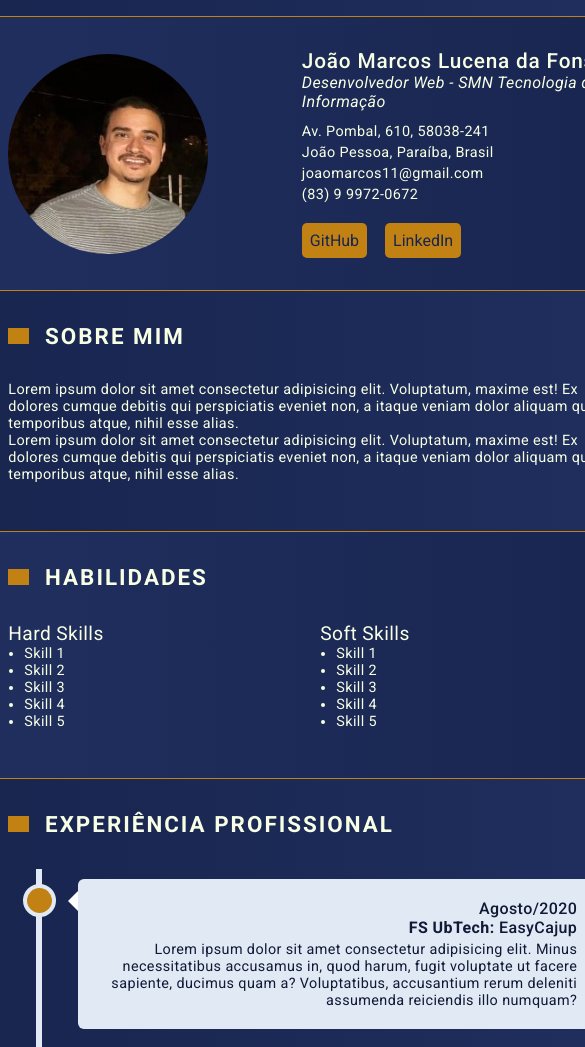
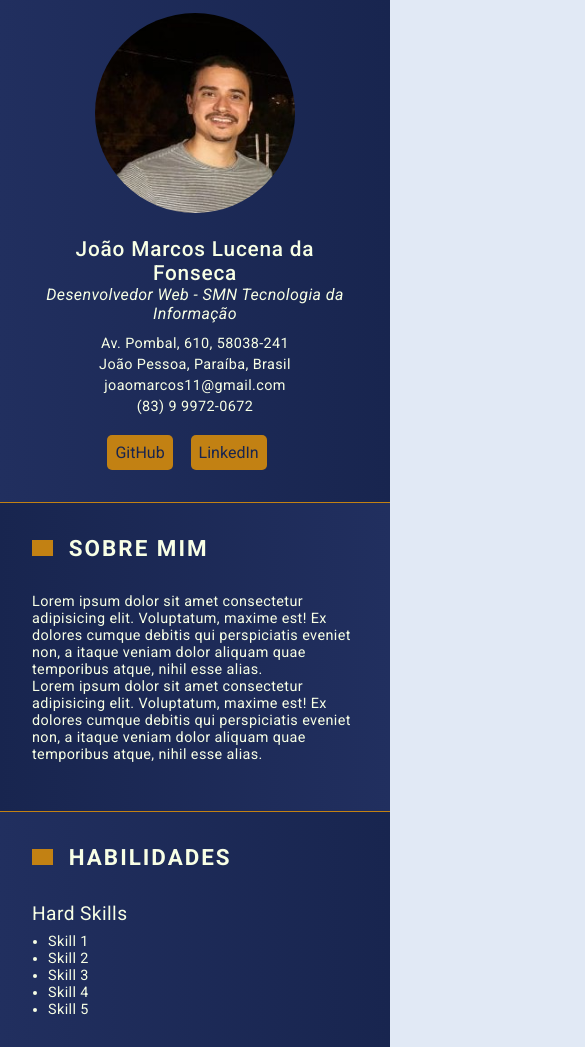
Before and after one commit to joaomarcos11/curriculum-jquery, a plain HTML site: page index.html in a window 390 px wide. Shown: the part 119-1166 px from the top of the page, 585 px wide, since content can reach past the window. Drawn offline with Linux system fonts and the light colour scheme.

Commit message:
D04: aplicando media queries

```diff
--- a/styles/global.css
+++ b/styles/global.css
@@ -5,7 +5,14 @@
 }
 
 :root{
-  /* ToDo Fazer Linear Gradiente entre as sections */
+  /* breakpoints */
+
+  --breakpoint-sm: 576px;
+  --breakpoint-md: 916px;
+  --breakpoint-lg: 1058px;
+  --breakpoint-xl: 1303px;
+
+
 
   /* variaveis */
 
@@ -56,38 +63,10 @@
   --btn-text: #18254F;
 
   /* *** FIM TEMA AZUL *** */
-
-
-  /* *** TEMA TESTE *** */
-
-  /* --bg-primary: #E9F5D0; */
-
-  /* --bg-secondary: #68BA61;
-  --bg-terciary: #62D17A; */
-  /* --bg-terciary: #66C47B; */
-
-  /* --bg-footer: #928DF7;
-
-  --bg-menu: #928DF7;
-  --text-menu: #F8FFE5; */
-
-  /* --text-primary: 	#E9F5D0;
-  --heading-primary: 	#E9F5D0;
-  --heading-secondary: 	#E9F5D0; */
-
-  /* --dot-clr: 	#0e1111; */
-
-  /* --baloon-clr: #928DF7;
-  --circle-clr: #66C47B;
-  --border-circle: #928DF7;
-
-  --btn-primary: #928DF7; */
-
-  /* *** FIM TEMA TESTE *** */
-
 }
 
-@media(min-width: 1080px){
+/* @media(min-width: 1080px){ */
+@media(min-width: 721px){
   html{
       /* 1rem = 10px */
       font-size:62.5%;
--- a/styles/index.css
+++ b/styles/index.css
@@ -20,14 +20,24 @@ body {
 }
 
 .page-container nav {
-  height: 24rem;
-  min-width: 30rem;
+  height: 27rem;
+  /* min-height: 27rem; */
+
+  /* BreakPoint 1303px */
+  /* height: 30rem;  */
+  /* BreakPoint 1058px */
+  /* height: 32rem;  */
+
+
+
+  /* min-width: 30rem; */
   width: 25%;
+
+
   display: flex;
   flex-direction: column;
   padding: 2rem;
-  /* margin-right: 4rem; */
-  margin-right: 3%;
+  margin-right: 2%;
   background-color: var(--bg-menu);
 }
 
@@ -36,7 +46,7 @@ body {
 }
 
 .page-container nav li {
-  margin: 1rem auto;
+  margin: 1.5rem auto;
   text-align: center;
   /* border: 0.5px solid red; */
 }
@@ -51,20 +61,17 @@ body {
 }
 
 .page-container nav a:hover {
-  /* ToDo testar */
   color: var(--text-menu);
   font-weight: 400;
 }
 
 .page-container main {
-  /* background-color: grey; */
-  width: 72%;
-  min-width: 86rem;
+  width: 73%;
+  /* min-width: 86rem; */
 }
 
 .page-container main h1 {
   background-image: linear-gradient(to right, var(--bg-secondary), var(--bg-terciary));
-  /* background-color: var(--bg-secondary); */
   font-size: 4.2rem;
   color: var(--heading-primary);
   text-transform: uppercase;
@@ -76,7 +83,6 @@ body {
 
 /* PERSONAL INFO */
 .page-container #personal-info {
-  /* background-color: var(--bg-terciary); */
   background-image: linear-gradient(to right, var(--bg-terciary), var(--bg-secondary));
 
   display: flex;
@@ -90,8 +96,26 @@ body {
 
 .page-container #personal-info img {
   border-radius: 50%;
+
   height: 25rem;
-  width: 25em;
+  width: 25rem;
+
+  /* width: 35%;
+  height: auto;
+  margin-right : auto;
+  margin-left : auto;
+
+  min-width : 20rem;
+  max-width : 25rem;
+
+  min-height: 20rem;
+  max-height: 25rem; */
+
+  /* width: 35%;
+  height: auto;
+
+  height: 25rem;
+  width: 25rem; */
   /* padding: 2rem 0 2rem 4rem;  */
   /* sem querer deu um eveito legal na foto*/
 }
@@ -216,6 +240,7 @@ body {
   font-size: 2.4rem;
   font-weight: 400;
   letter-spacing: 0.05rem;
+  margin-bottom: 1rem;
 }
 
 /* .page-container main #skills .skills-grid ul {
@@ -375,22 +400,61 @@ body {
 
 /**** *** Media Queries *** ****/
 
-@media (max-width: 1080px){
-
+/* @media screen and (max-width: var(--breakpoint-xl)){ */
+@media screen and (max-width: 1303px){
+  .page-container nav {
+    height: 30rem;
+  }
 }
 
-@media screen and (max-width: 720px){
-  .page-container main #jobs-exp .timeline::after {
+/* @media screen and (max-width: var(--breakpoint-lg)){ */
+@media screen and (max-width: 1058px){
+  .page-container main h1 {
+    text-align: center;
+  }
+
+  .page-container nav {
+    height: 32rem;
+  }
+
+  .page-container #personal-info {
+    display: flex;
+    align-items: center;
+    flex-direction: column;
+  }
+
+  .page-container #personal-info img {
+    margin-bottom: 3rem;
+  }
+
+  .page-container #personal-info > div {
+    margin: 0 auto;
+    text-align: center;
+  }
+
+  .page-container main #skills .skills-grid {
+    display: grid;
+    grid-template-columns: 1fr;
+  }
+
+  .page-container main #skills .skills-grid section + section {
+    margin-top: 4rem;
+  }
+
+  .page-container main #jobs-exp .timeline::after,
+  .page-container main #graduation-exp .timeline::after {
     left: 31px;
   }
 
-  .page-container main #jobs-exp .container {
+  .page-container main #jobs-exp .container,
+  .page-container main #graduation-exp .container {
     width: 100%;
     padding-left: 70px;
     padding-right: 25px;
   }
 
-  .page-container main #jobs-exp .container::before {
+  .page-container main #jobs-exp .container::before,
+  .page-container main #graduation-exp .container::before {
     left: 60px;
     border: medium solid white;
     border-width: 10px 10px 10px 0;
@@ -398,11 +462,86 @@ body {
   }
 
   .page-container main #jobs-exp .left::after,
-  .page-container main #jobs-exp .right::after {
+  .page-container main #jobs-exp .right::after,
+  .page-container main #graduation-exp .left::after,
+  .page-container main #graduation-exp .right::after {
     left: 15px;
   }
 
-  .page-container main #jobs-exp .right {
+  .page-container main #jobs-exp .left,
+  .page-container main #graduation-exp .left,
+  .page-container main #jobs-exp .right,
+  .page-container main #graduation-exp .right {
     left: 0%;
+    text-align: left;
   }
 }
+
+/* @media screen and (max-width: var(--breakpoint-md)){ */
+@media screen and (max-width: 916px){
+  /* .page-container main #skills .skills-grid {
+    display: grid;
+    grid-template-columns: 1fr;
+  }
+
+  .page-container main #skills .skills-grid section + section {
+    margin-top: 4rem;
+  }
+
+  .page-container main #jobs-exp .timeline::after,
+  .page-container main #graduation-exp .timeline::after {
+    left: 31px;
+  }
+
+  .page-container main #jobs-exp .container,
+  .page-container main #graduation-exp .container {
+    width: 100%;
+    padding-left: 70px;
+    padding-right: 25px;
+  }
+
+  .page-container main #jobs-exp .container::before,
+  .page-container main #graduation-exp .container::before {
+    left: 60px;
+    border: medium solid white;
+    border-width: 10px 10px 10px 0;
+    border-color: transparent white transparent transparent;
+  }
+
+  .page-container main #jobs-exp .left::after,
+  .page-container main #jobs-exp .right::after,
+  .page-container main #graduation-exp .left::after,
+  .page-container main #graduation-exp .right::after {
+    left: 15px;
+  }
+
+  .page-container main #jobs-exp .left,
+  .page-container main #graduation-exp .left,
+  .page-container main #jobs-exp .right,
+  .page-container main #graduation-exp .right {
+    left: 0%;
+    text-align: left;
+  } */
+}
+
+/* @media screen and (max-width: var(--breakpoint-sm)){ */
+@media screen and (max-width: 576px){
+
+  .page-container{
+    margin-top: 0;
+    width: 100vw;
+  }
+  .page-container nav {
+    display: none;
+  }
+
+  .page-container main {
+    width: 100%;
+  }
+
+  .page-container main h1 {
+    font-size: 3.8rem;
+    text-align: center;
+    padding: 4rem 0;
+  }
+}
```
